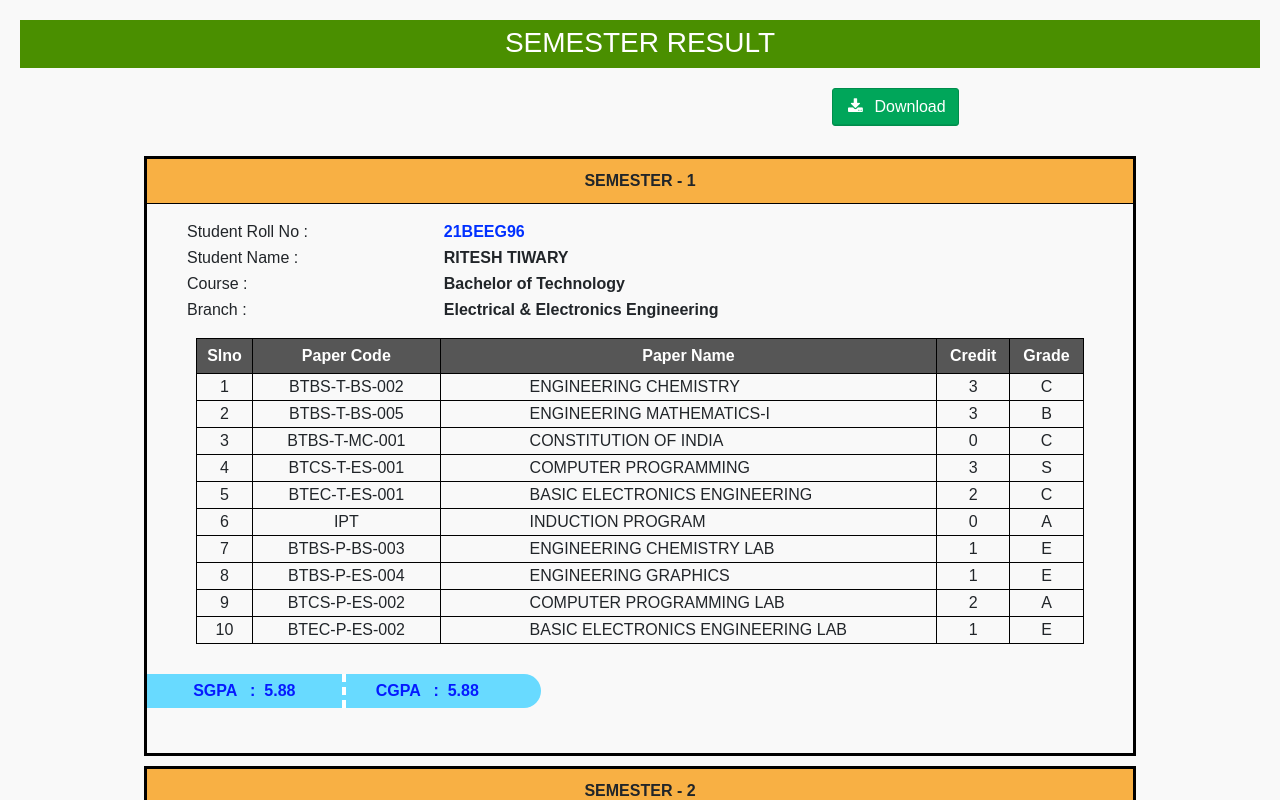
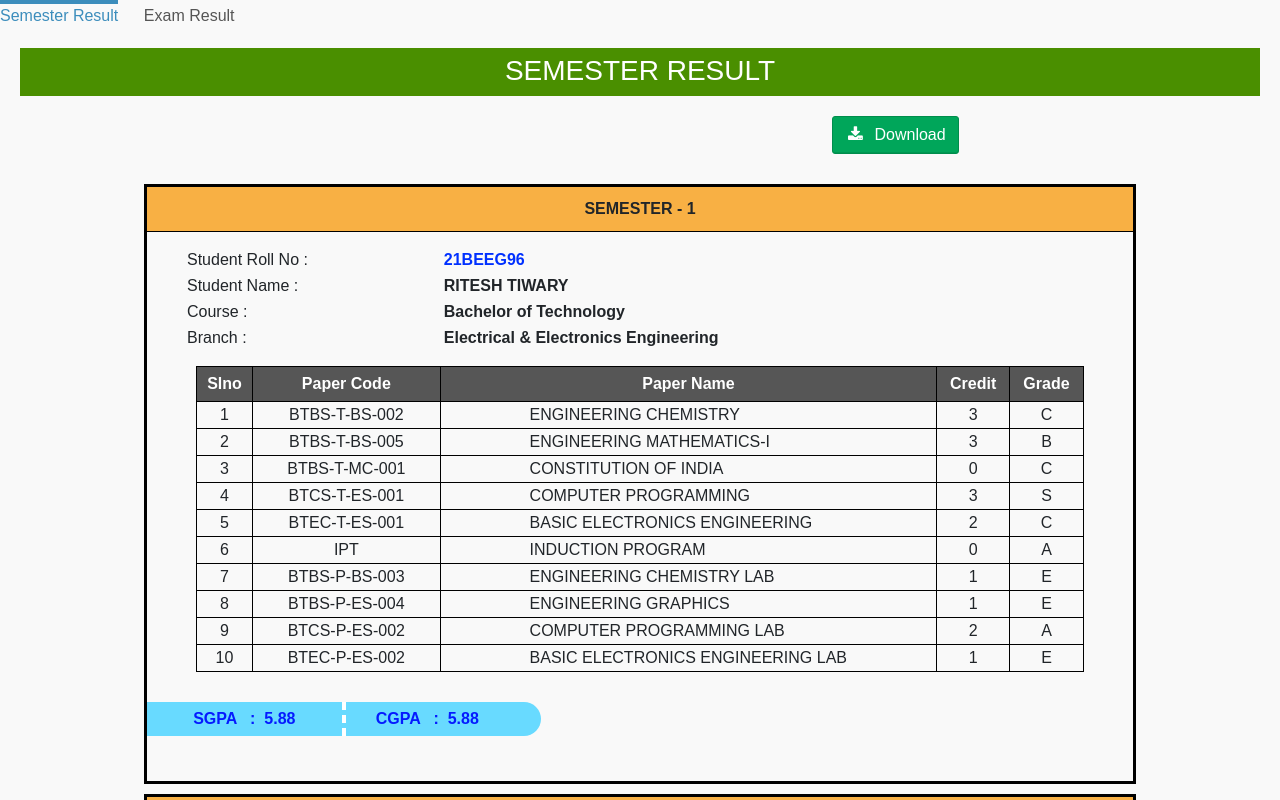
Before and after one commit to addymistrel/contract, a React (Vite) app: page /result in a window 1280 px wide. Shown: the top 800 px of the page. Built offline with nearby package versions, Linux system fonts and the light colour scheme; a web font is replaced by a local one.

Commit message:
all changes

```diff
--- a/src/components/Result/Result.jsx
+++ b/src/components/Result/Result.jsx
@@ -1,7 +1,53 @@
-import React from "react";
+import React, { useState } from "react";
 
 function Result() {
+  const [activeState, setActiveState] = useState(1);
   return (
+    <>
+      <div style={{ display: "flex", gap: "2%", fontSize: "16px" }}>
+        <div
+          style={{
+            borderTop: `${
+              activeState === 1 ? "4px solid #3c8dbc" : "4px solid transparent"
+            }`,
+
+            cursor: "pointer",
+          }}
+          onClick={() => setActiveState(1)}
+        >
+          <a
+            href="#"
+            style={{
+              textAlign: "center",
+              textDecoration: "none",
+              color: `${activeState === 1 ? "#3c8dbc" : "#555555"}`,
+            }}
+          >
+            Semester Result
+          </a>
+        </div>
+        <div
+          style={{
+            borderTop: `${
+              activeState === 2 ? "4px solid #3c8dbc" : "4px solid transparent"
+            }`,
+
+            cursor: "pointer",
+          }}
+          onClick={() => setActiveState(2)}
+        >
+          <a
+            href="#"
+            style={{
+              textAlign: "center",
+              textDecoration: "none",
+              color: `${activeState === 2 ? "#3c8dbc" : "#555555"}`,
+            }}
+          >
+            Exam Result
+          </a>
+        </div>
+      </div>
       <div
         className="panel-body"
         id="ShowSemesterResult"
@@ -75,7 +121,9 @@ function Result() {
                 </td>
               </tr>
               <tr>
-              <td style={{ width: "30%", paddingLeft: 40 }}>Student Name : </td>
+                <td style={{ width: "30%", paddingLeft: 40 }}>
+                  Student Name :{" "}
+                </td>
                 <td style={{ fontWeight: 700, fontFamily: "arial" }}>
                   RITESH TIWARY
                 </td>
@@ -709,7 +757,9 @@ function Result() {
                 </td>
               </tr>
               <tr>
-              <td style={{ width: "30%", paddingLeft: 40 }}>Student Name : </td>
+                <td style={{ width: "30%", paddingLeft: 40 }}>
+                  Student Name :{" "}
+                </td>
                 <td style={{ fontWeight: 700, fontFamily: "arial" }}>
                   RITESH TIWARY
                 </td>
@@ -1391,7 +1441,9 @@ function Result() {
                 </td>
               </tr>
               <tr>
-              <td style={{ width: "30%", paddingLeft: 40 }}>Student Name : </td>
+                <td style={{ width: "30%", paddingLeft: 40 }}>
+                  Student Name :{" "}
+                </td>
                 <td style={{ fontWeight: 700, fontFamily: "arial" }}>
                   RITESH TIWARY
                 </td>
@@ -2025,7 +2077,9 @@ function Result() {
                 </td>
               </tr>
               <tr>
-              <td style={{ width: "30%", paddingLeft: 40 }}>Student Name : </td>
+                <td style={{ width: "30%", paddingLeft: 40 }}>
+                  Student Name :{" "}
+                </td>
                 <td style={{ fontWeight: 700, fontFamily: "arial" }}>
                   RITESH TIWARY
                 </td>
@@ -2668,6 +2722,7 @@ function Result() {
           </table>
         </div>
       </div>
+    </>
   );
 }
 
```
Lines whose indentation alone changed are shown as unchanged.
